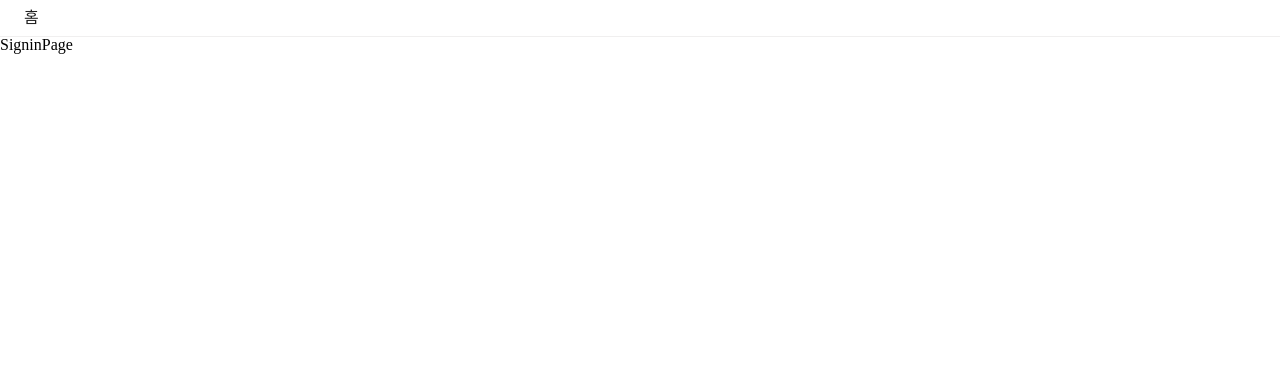
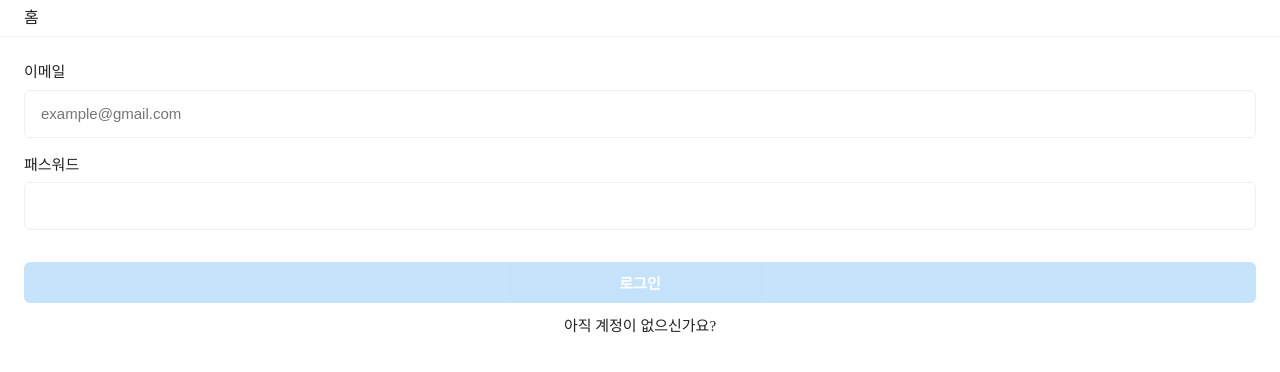
Before and after one commit to Yongveloper/Mcard, a React (Create React App) app: page /signin in a window 1280 px wide. Shown: the top 372 px of the page. Built offline with nearby package versions, Linux system fonts and the light colour scheme; no server answers.

Commit message:
feat: 로그인 구현 (1) - 설계

```diff
--- a/package.json
+++ b/package.json
@@ -21,6 +21,7 @@
     "react-query": "^3.39.3",
     "react-router-dom": "^7.1.1",
     "react-scripts": "5.0.1",
+    "recoil": "^0.7.7",
     "swiper": "^9",
     "typescript": "^4.4.2",
     "validator": "^13.12.0",
--- /dev/null
+++ b/src/components/auth/AuthGuard.tsx
@@ -0,0 +1,22 @@
+import { useState } from 'react';
+
+import { onAuthStateChanged } from 'firebase/auth';
+import { auth } from '@/remote/firebase';
+
+// 인증 처리
+function AuthGuard({ children }: { children: React.ReactNode }) {
+  const [initialize, setInitialize] = useState(false);
+
+  onAuthStateChanged(auth, (user) => {
+    console.log('user', user);
+    setInitialize(true);
+  });
+
+  if (!initialize) {
+    return <div>인증 처리중 .. 로딩중 ...</div>;
+  }
+
+  return <>{children}</>;
+}
+
+export default AuthGuard;
--- a/src/components/shared/Navbar.tsx
+++ b/src/components/shared/Navbar.tsx
@@ -12,7 +12,7 @@
     <Flex justify="space-between" align="center" css={navbarContainerStyles}>
       <Link to="/">홈</Link>
       {showSignButton && (
-        <Link to="/signup">
+        <Link to="/signin">
           <Button>로그인/회원가입</Button>
         </Link>
       )}
--- /dev/null
+++ b/src/components/signin/Form.tsx
@@ -0,0 +1,93 @@
+import { IFormValues } from '@/models/signin';
+import { colors } from '@/styles/colorPalette';
+import { css } from '@emotion/react';
+import { ChangeEvent, useCallback, useMemo, useState } from 'react';
+import { Link } from 'react-router-dom';
+import validator from 'validator';
+import Button from '../shared/Button';
+import Flex from '../shared/Flex';
+import Spacing from '../shared/Spacing';
+import Text from '../shared/Text';
+import TextField from '../shared/TextField';
+
+function Form({ onSubmit }: { onSubmit: (formValues: IFormValues) => void }) {
+  const [formValues, setFormValues] = useState({
+    email: '',
+    password: '',
+  });
+
+  const handleFormValues = useCallback((e: ChangeEvent<HTMLInputElement>) => {
+    setFormValues((prevFormValues) => ({
+      ...prevFormValues,
+      [e.target.name]: e.target.value,
+    }));
+  }, []);
+
+  const errors = useMemo(() => validate(formValues), [formValues]);
+
+  const 제출가능한가 = Object.keys(errors).length === 0;
+
+  return (
+    <Flex direction="column" css={formContainerStyles}>
+      <TextField
+        label="이메일"
+        name="email"
+        placeholder="example@gmail.com"
+        onChange={handleFormValues}
+        value={formValues.email}
+      />
+      <Spacing size={16} />
+      <TextField
+        label="패스워드"
+        name="password"
+        type="password"
+        onChange={handleFormValues}
+        value={formValues.password}
+      />
+
+      <Spacing size={32} />
+
+      <Button
+        size="medium"
+        disabled={!제출가능한가}
+        onClick={() => onSubmit(formValues)}
+      >
+        로그인
+      </Button>
+
+      <Spacing size={12} />
+
+      <Link to="signup" css={linkStyles}>
+        <Text typography="t7">아직 계정이 없으신가요?</Text>
+      </Link>
+    </Flex>
+  );
+}
+
+const formContainerStyles = css`
+  padding: 24px;
+`;
+
+const linkStyles = css`
+  text-align: center;
+
+  & > span:hover {
+    color: ${colors.blue};
+  }
+`;
+
+export default Form;
+
+function validate(formValues: IFormValues) {
+  let errors: Partial<IFormValues> = {};
+
+  if (!validator.isEmail(formValues.email)) {
+    errors.email = '이메일 형식을 확인해주세요';
+  }
+
+  if (formValues.password.length < 8) {
+    errors.password = '비밀번호는 8자 이상 입력해주세요';
+  }
+
+  return errors;
+}
--- a/src/index.tsx
+++ b/src/index.tsx
@@ -7,6 +7,7 @@
 import { Global } from '@emotion/react';
 import globalStyles from './styles/globalStyles';
 import { AlertContextProvider } from './contexts/AlertContext';
+import AuthGuard from './components/auth/AuthGuard';
 
 const client = new QueryClient({
   defaultOptions: {},
@@ -20,7 +21,9 @@
     <Global styles={globalStyles} />
     <QueryClientProvider client={client}>
       <AlertContextProvider>
-        <App />
+        <AuthGuard>
+          <App />
+        </AuthGuard>
       </AlertContextProvider>
     </QueryClientProvider>
   </React.StrictMode>,
--- /dev/null
+++ b/src/models/signin.ts
@@ -0,0 +1,4 @@
+export interface IFormValues {
+  email: string;
+  password: string;
+}
--- a/src/pages/Signin.tsx
+++ b/src/pages/Signin.tsx
@@ -1,7 +1,17 @@
-import React from 'react';
+import Form from '@/components/signin/Form';
+import { IFormValues } from '@/models/signin';
+import { useCallback } from 'react';
 
 function SigninPage() {
-  return <div>SigninPage</div>;
+  const handleSubmit = useCallback((formValues: IFormValues) => {
+    console.log('온전한 값', formValues);
+  }, []);
+
+  return (
+    <div>
+      <Form onSubmit={handleSubmit} />
+    </div>
+  );
 }
 
 export default SigninPage;
```
Also changed, not shown: .pnp.cjs, 1 other file (tests, documents, lock files or other folders).
